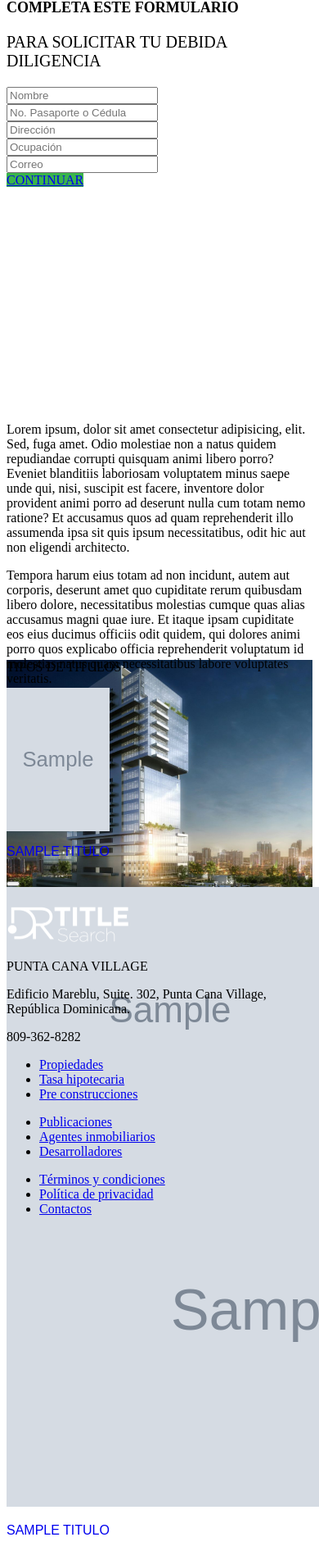
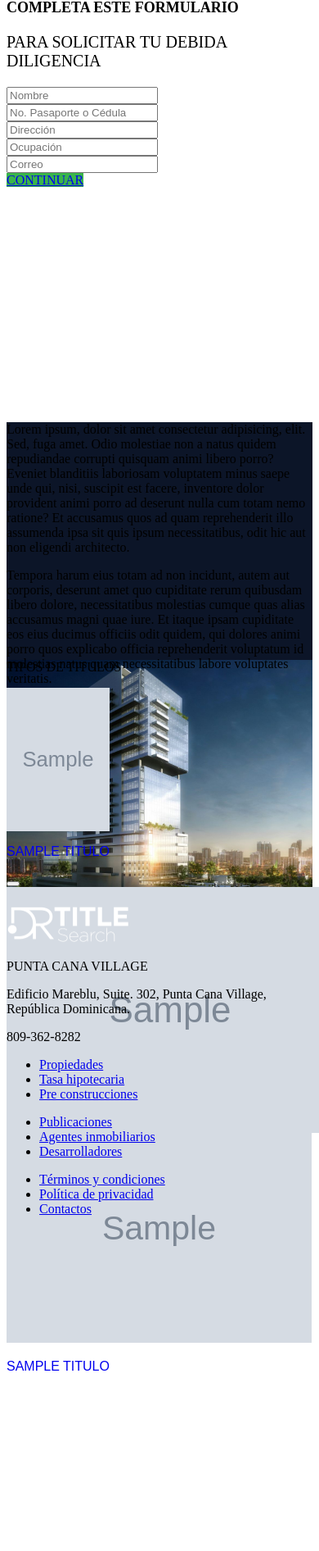
Before and after one commit to MicolPA/lex_realty, a Yii app: the page made by frontend/views/site/index-old-2.php in a window 390 px wide; the page is wider, and only the part inside the window is pictured. Shown: the part 708-2600 px from the top of that part at 82% size. After the commit the page ends 2380 px from the top of that part, so only its background shows below. Run offline with PHP 8.4 and a stand-in for Yii, Linux system fonts and the light colour scheme; the template is opened without the code that fills it: most values are stand-ins (such as "Sample title", 1, 10 or a date in 2020); grey boxes marked "Sample" are stand-in pictures; form fields are guessed from the names that the template uses; data that the repository does not hold is empty; some libraries are stand-ins or nearby versions.

Commit message:
responsive styles

```diff
--- a/frontend/views/site/_index_styles.php
+++ b/frontend/views/site/_index_styles.php
@@ -34,6 +34,10 @@
     @media (max-width: 766px){
         #carouselExampleControls{
             display: none;
+        }
+
+        .xs-bg-darkblue{
+            background: #0c1528;
         }
 
         .title-content{
--- a/frontend/views/site/index-old-2.php
+++ b/frontend/views/site/index-old-2.php
@@ -40,7 +40,7 @@ background: linear-gradient(0deg, rgba(14,22,41,1) 0%, rgba(14,42,79,1) 100%);">
                     <div class="col-md-6">
                         <div class="row">
                             <div class="col-md-3"></div>
-                            <div class="col-md-9 float-right text-inicio text-white text-right m-0 pr-lg-0 pr-md-0 div-big-auto" style="height:500px">
+                            <div class="col-md-9 float-right d-xs-none text-inicio text-white text-right m-0 pr-lg-0 pr-md-0 div-big-auto" style="height:500px">
                                 <div id="carouselExampleControls" class="carousel slide h-100" data-ride="carousel">
                                   <div class="carousel-inner h-100">
                                     <div class="carousel-item home-carousel-item active h-100">
@@ -59,7 +59,7 @@ background: linear-gradient(0deg, rgba(14,22,41,1) 0%, rgba(14,42,79,1) 100%);">
                         </div>
                     </div>
 
-                    <div class="col-md-5 pl-lg-0 pr-lg-4 pl-md-0 pr-md-4">
+                    <div class="col-md-5 pl-lg-0 pr-lg-4 pl-md-0 pr-md-4 p-0">
                         <?php $form = ActiveForm::begin(['action' => 'site/checkout', 'method' => 'POST', 'id' => 'form', 'options' => ['autocomplete' => 'on'],], ['enctype' => 'multipart/form-data']); ?>
                             <div class=" m-auto bg-white rounded-right-2 p-lg-5 p-sm-2 text-center div-big-auto" style="height:500px">
                                 <div class="form-group mb-5 div-titles-2">
@@ -130,7 +130,7 @@ background: linear-gradient(0deg, rgba(14,22,41,1) 0%, rgba(14,42,79,1) 100%);">
 
                         <?php ActiveForm::end(); ?>
                     </div>
-                    <div class="col-md-8 m-auto text-white pt-5 font-12">
+                    <div class="col-md-8 m-auto text-white pt-5 font-12 xs-bg-darkblue">
                         <p>
                             Lorem ipsum, dolor sit amet consectetur adipisicing, elit. Sed, fuga amet. Odio molestiae non a natus quidem repudiandae corrupti quisquam animi libero porro? Eveniet blanditiis laboriosam voluptatem minus saepe unde qui, nisi, suscipit est facere, inventore dolor provident animi porro ad deserunt nulla cum totam nemo ratione? Et accusamus quos ad quam reprehenderit illo assumenda ipsa sit quis ipsum necessitatibus, odit hic aut non eligendi architecto.
                         </p>
@@ -209,13 +209,13 @@ background: linear-gradient(0deg, rgba(14,22,41,1) 0%, rgba(14,42,79,1) 100%);">
                                                 $total = \frontend\models\Propiedades::find()->where(['ubicacion_id' => $m->id])->count();
                                              ?>
                                             <div class="carousel-item <?= $count==1 ? 'active' : '' ?>">
-                                                <a class="no-link text-dark" href="javascript:imgBigger('<?= $m->imagen_url ?>')">
+                                                <a class="no-link text-dark" href="javascript:imgBigger('<?= $m->imagen_url ?>, <?= $m->nombre ?>, <?= $m->descripcion ?>')">
                                                     <div class="col-md-3 col-lg-3" style="display: inline-block;">
                                                         <div class="pr-5 pl-5">
-                                                            <img src="/frontend/web/<?= $m->imagen_url ?>" class="w-100" style="height:480px">
+                                                            <img src="/frontend/web/<?= $m->imagen_url ?>" class="w-100" style="height:280px">
                                                         </div>
 
-                                                        <p class="text-center text-darkblue font-weight-normal font-14 mb-0 mt-4" style="font-family: 'Benton-book', Arial, sans-serif">
+                                                        <p class="text-center text-darkblue font-weight-normal font-14 mb-4 mt-1" style="font-family: 'Benton-book', Arial, sans-serif">
                                                             <?= mb_strtoupper($m->nombre) ?>
                                                          </p>
                                                     </div>
```
